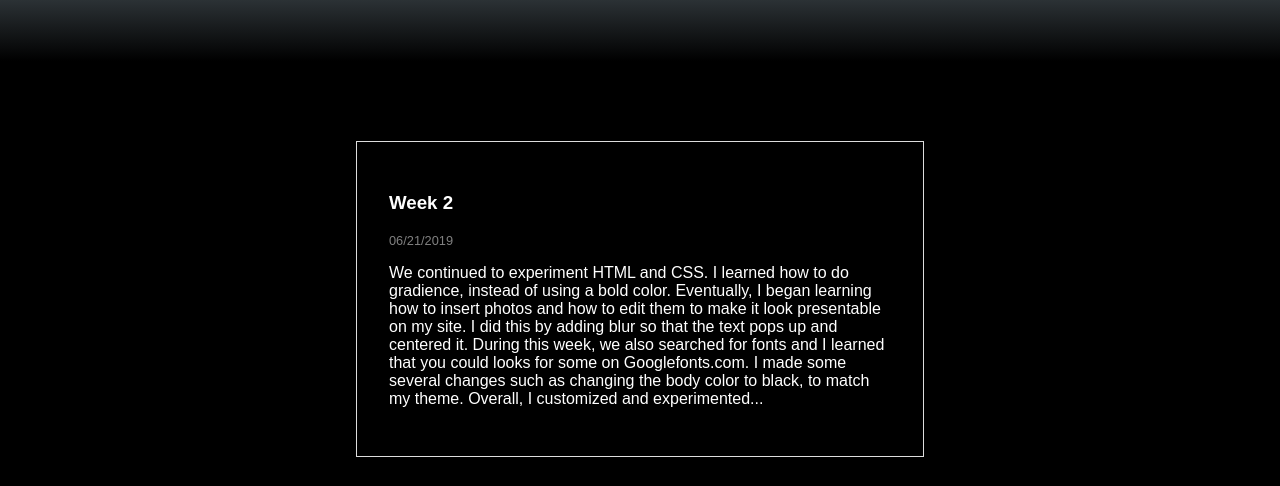
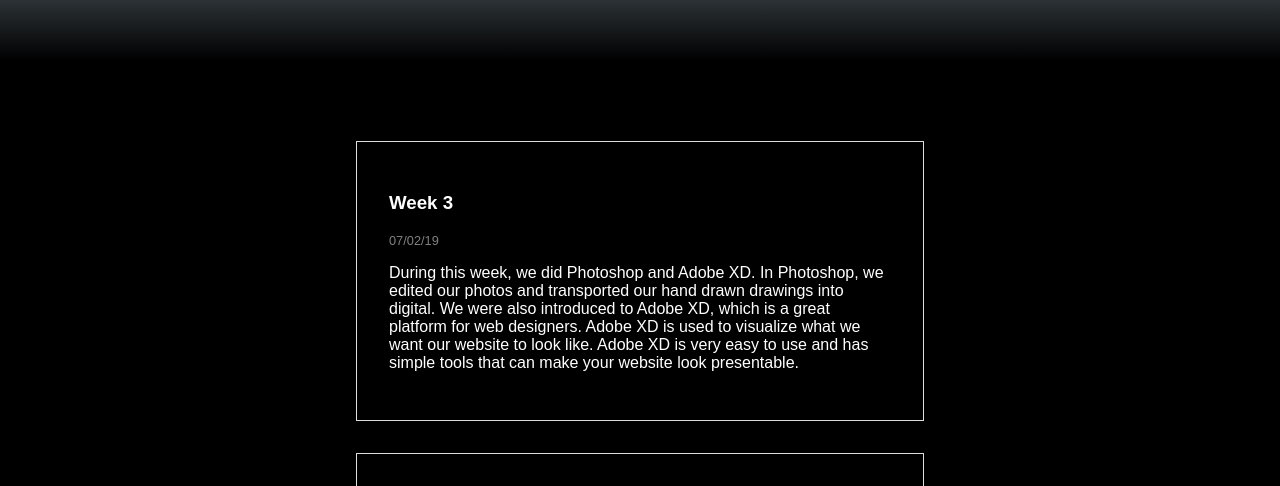
Before and after one commit to iwebstudent23/iwebstudent23.github.io, a plain HTML site: page blog.html in a window 1280 px wide. Shown: the part 304-790 px from the top of the page. Drawn offline with Linux system fonts and the light colour scheme.

Commit message:
made changes

```diff
--- a/blog.html
+++ b/blog.html
@@ -28,6 +28,16 @@
             <p> Weekly notes of what I learned about web design this summer.</p>
         </section>
         <section class="blog-archives">
+            <article class="blog-entry">
+                <h3>Week 3</h3>
+                <div class="date">07/02/19</div>
+                <p>
+                    During this week, we did Photoshop and Adobe XD. In Photoshop, we edited our photos and transported
+                    our hand drawn drawings into digital. We were also introduced to Adobe XD, which is a great platform
+                    for web designers. Adobe XD is used to visualize what we want our website to look like. Adobe XD is
+                    very easy to use and has simple tools that can make your website look presentable.
+                </p>
+            </article>
             <article class="blog-entry">
                 <h3>Week 2</h3>
                 <div class="date">06/21/2019</div>
```
